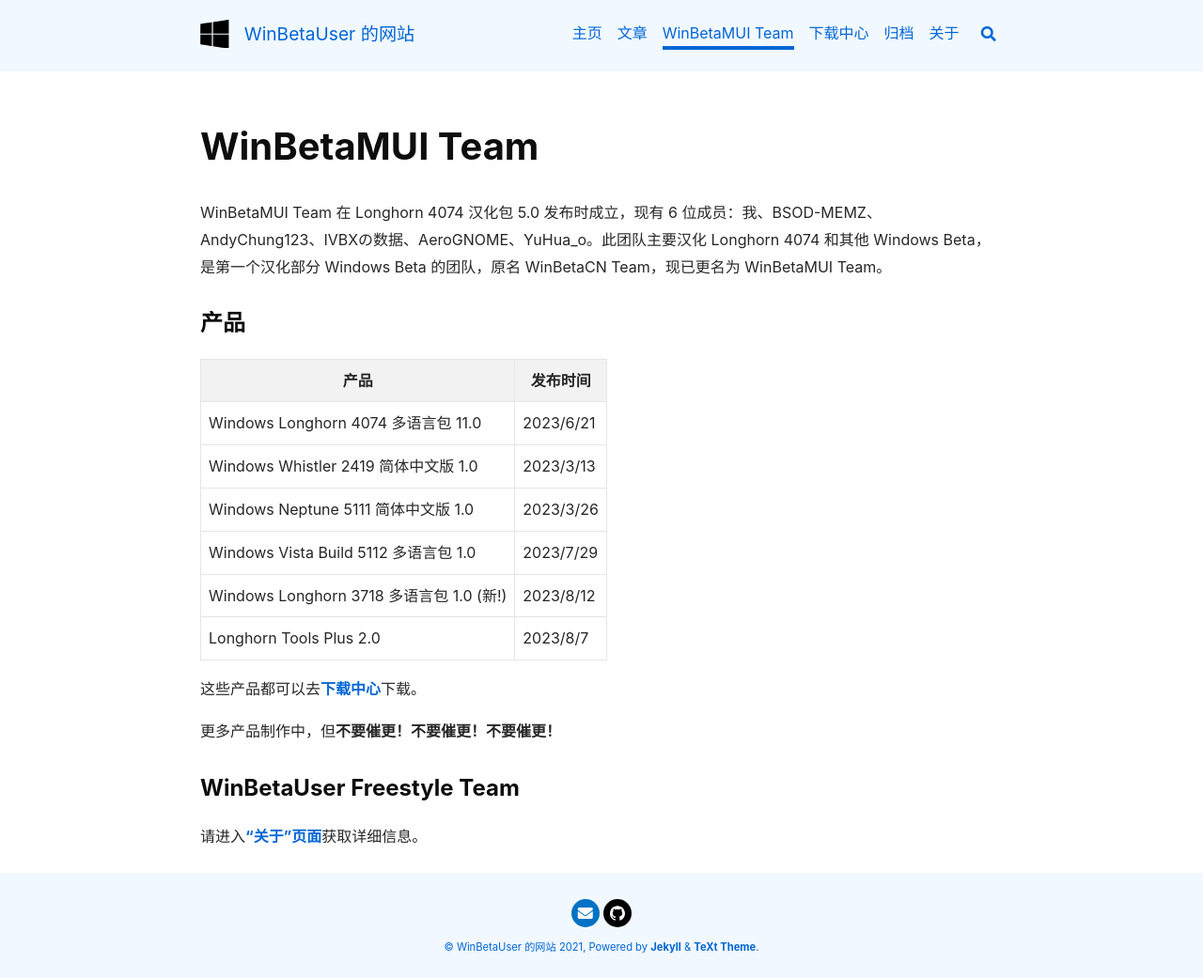
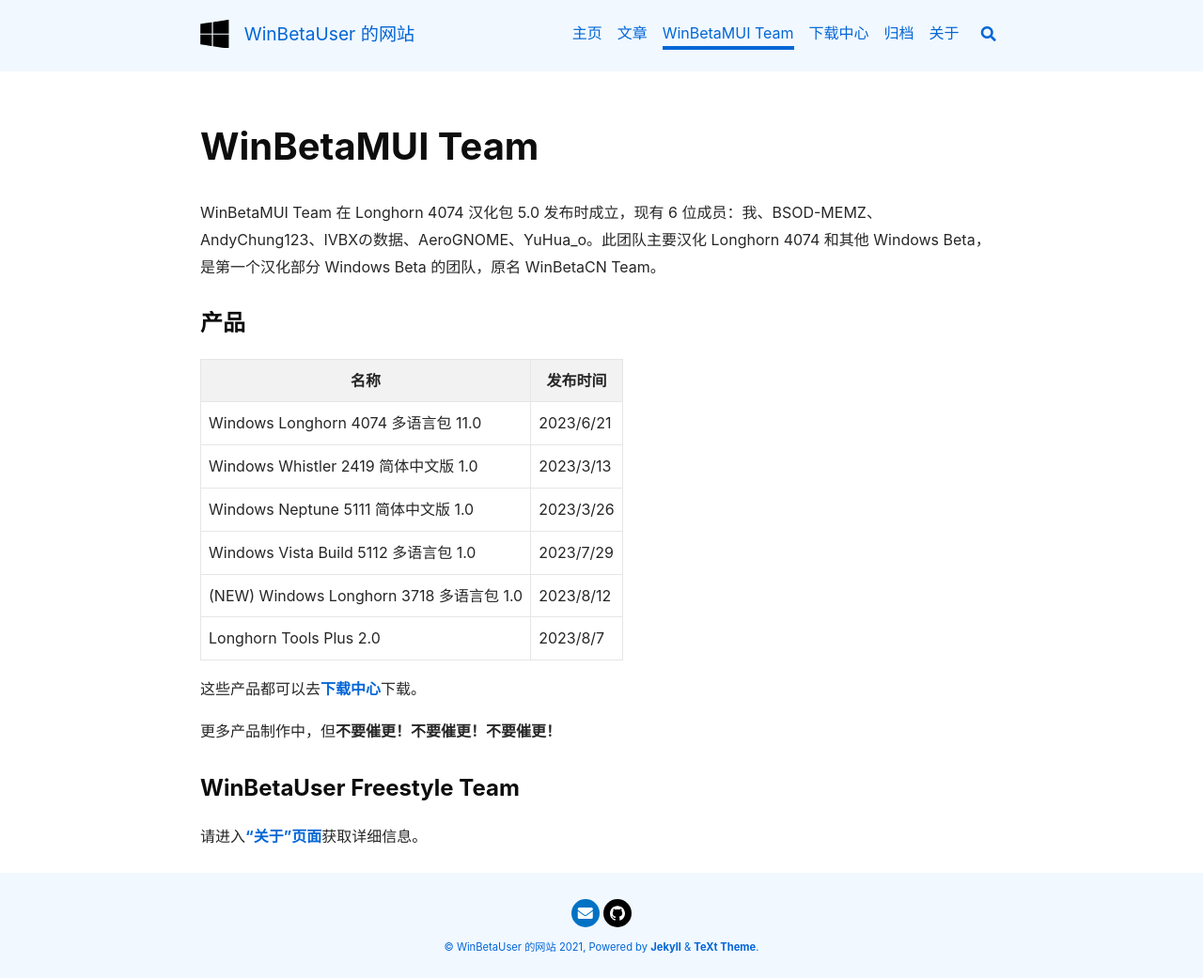
Before and after one commit to orangeZSCB/wbl2.github.io, a Jekyll site: the page built from winbetamui.md, in a window 1280 px wide, cut to the strip 104-1145 px from the top of the page. Shown: the whole strip at 94% size. Built offline with Jekyll 4.4.1, drawn with Linux system fonts in a browser that asks for light colours; nearby versions of some CDN libraries.

Commit message:
0nn7规划g

```diff
--- a/winbetamui.md
+++ b/winbetamui.md
@@ -3,17 +3,17 @@
 title: WinBetaMUI Team
 ---
 
-WinBetaMUI Team 在 Longhorn 4074 汉化包 5.0 发布时成立，现有 6 位成员：我、BSOD-MEMZ、AndyChung123、IVBXの数据、AeroGNOME、YuHua_o。此团队主要汉化 Longhorn 4074 和其他 Windows Beta，是第一个汉化部分 Windows Beta 的团队，原名 WinBetaCN Team，现已更名为 WinBetaMUI Team。
+WinBetaMUI Team 在 Longhorn 4074 汉化包 5.0 发布时成立，现有 6 位成员：我、BSOD-MEMZ、AndyChung123、IVBXの数据、AeroGNOME、YuHua_o。此团队主要汉化 Longhorn 4074 和其他 Windows Beta，是第一个汉化部分 Windows Beta 的团队，原名 WinBetaCN Team。
 
 ### 产品
 
-| 产品                                     | 发布时间  |
+| 名称                                     | 发布时间  |
 | ---------------------------------------- | --------- |
 | Windows Longhorn 4074 多语言包 11.0      | 2023/6/21 |
 | Windows Whistler 2419 简体中文版 1.0     | 2023/3/13 |
 | Windows Neptune 5111 简体中文版 1.0      | 2023/3/26 |
 | Windows Vista Build 5112 多语言包 1.0    | 2023/7/29 |
-| Windows Longhorn 3718 多语言包 1.0 (新!) | 2023/8/12 |
+| (NEW) Windows Longhorn 3718 多语言包 1.0 | 2023/8/12 |
 | Longhorn Tools Plus 2.0                  | 2023/8/7  |
 
 这些产品都可以去[下载中心](http://wbl2.github.io/download)下载。
```
Also changed, not shown: download.md (+4 -0 lines).
